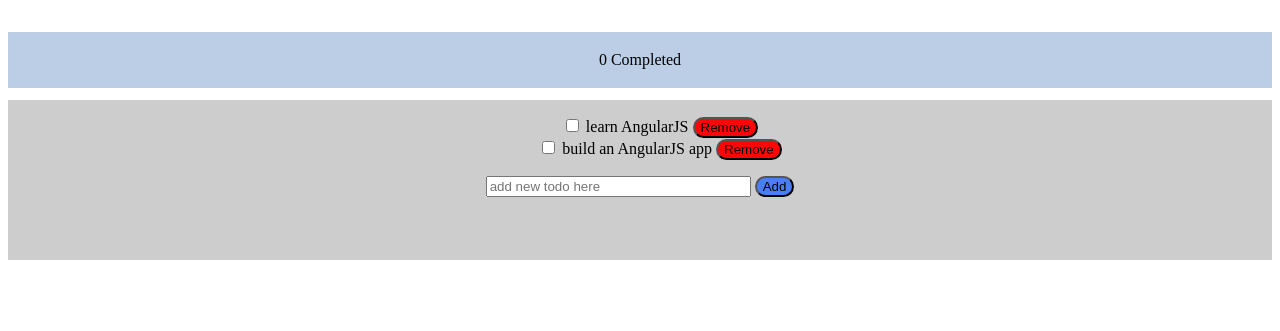
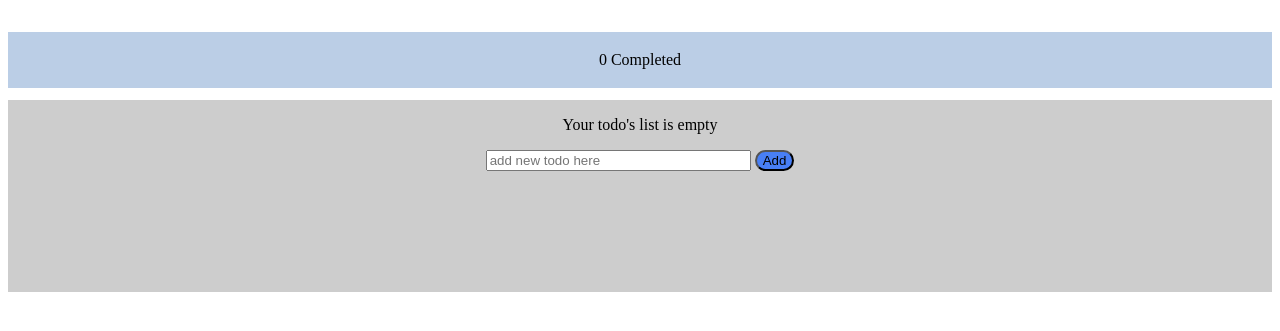
Before and after one commit to LeoWalker1508/angularjs-todo-app, a website: page index.html in a window 1280 px wide. Shown: the part 61-392 px from the top of the page. Drawn offline with nearby package versions, Linux system fonts and the light colour scheme.

Commit message:
Removed the initial elements, and added the message of empty todo list

```diff
--- a/index.html
+++ b/index.html
@@ -12,6 +12,10 @@
           <span> {{count()}}  Completed</span>
       </div>
       <div class="middle">
+
+        <span ng-if="todos.length === 0">
+          Your todo's list is empty
+        </span>
           <ul class="unstyled" >
               <li ng-repeat="todo in todos">
                 <label class="checkbox">
@@ -21,7 +25,6 @@
                 <button class="removeButton" type="button" ng-click="remove(todo.name)">Remove</button>
               </li>
             </ul>
-
             <form ng-submit="add">
                 <input class="input" type="text" ng-model="todoText" size="30"
                 placeholder="add new todo here">
--- a/todo.css
+++ b/todo.css
@@ -31,7 +31,9 @@
   text-align: center;
   background-color: rgba(155, 155, 155, 0.5);
   height: 10rem;
-  width: 100%
+  width: 100%;
+  padding: 1rem;
+
 }
 
 .removeButton {
--- a/todo.js
+++ b/todo.js
@@ -1,10 +1,6 @@
 angular.module('todoApp', [])
   .controller('TodoListController', function($scope) {
-    $scope.todos =[
-    {name:'learn AngularJS', done:false},
-    {name:'build an AngularJS app', done:false}
-    ];
-
+    $scope.todos =[];
     $scope.todoText = '';
 
     function add () {
```
